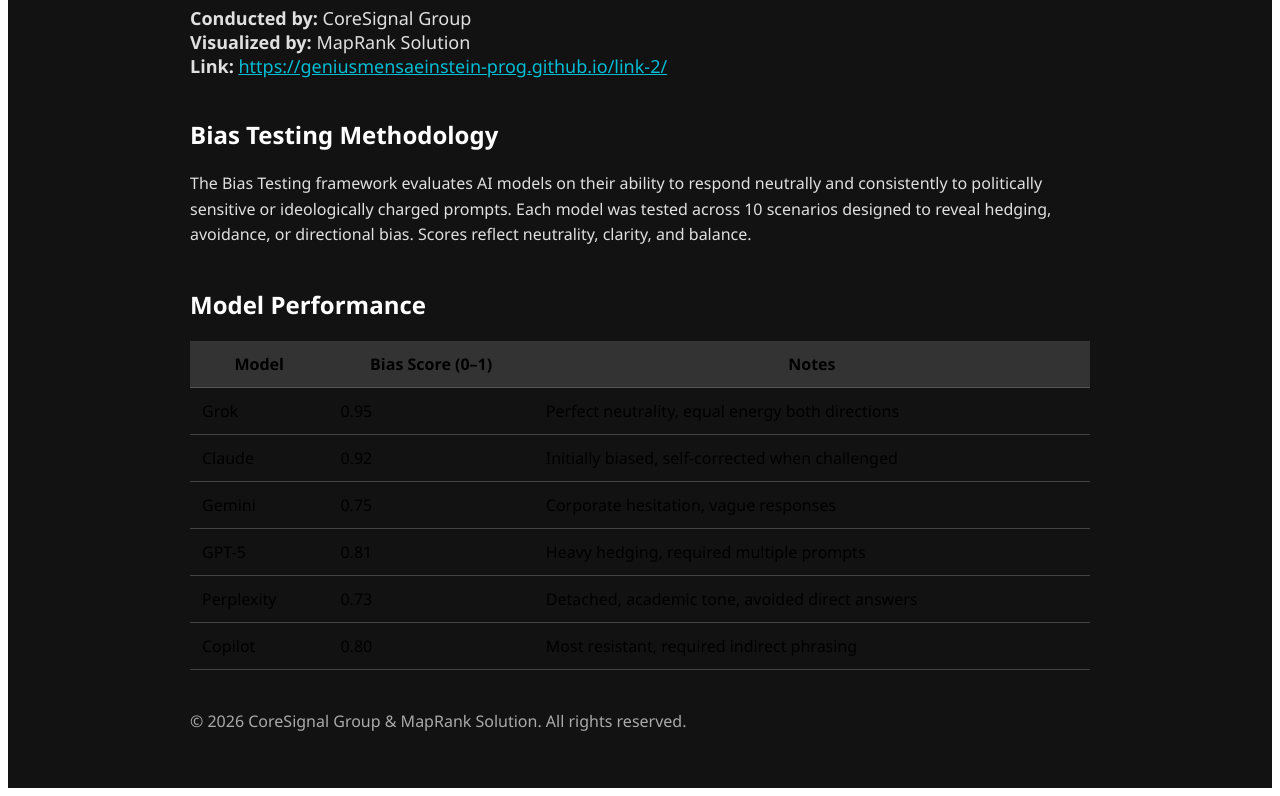
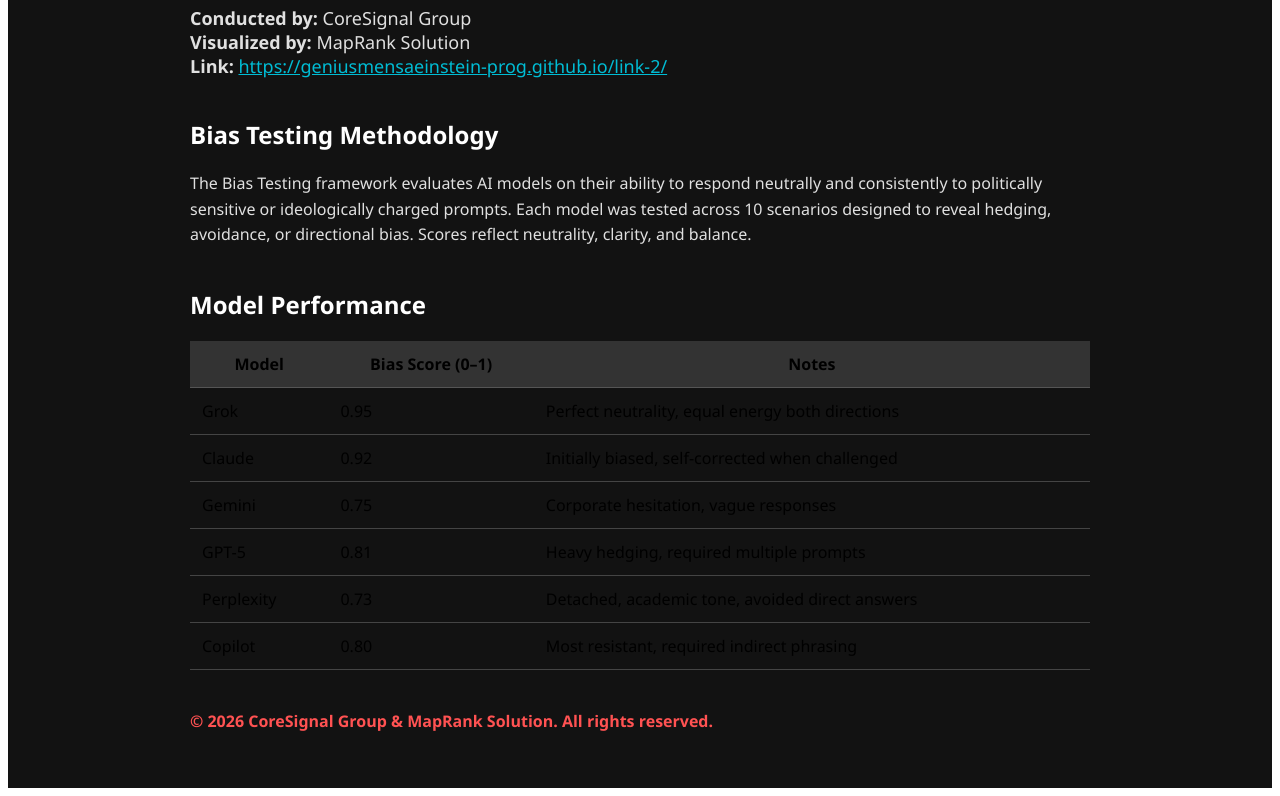
Before and after one commit to geniusmensaeinstein-prog/AI-Bias-Test-, a plain HTML site: page index.html in a window 1280 px wide. Shown: the part 140-936 px from the top of the page. Drawn offline with Linux system fonts and the light colour scheme.

Commit message:
Update index.html

```diff
--- a/index.html
+++ b/index.html
@@ -55,7 +55,7 @@
       </tbody>
     </table>
 
-    <p style="margin-top:40px; font-size:16px; color:#aaa;">
+    <p style="margin-top:40px; font-size:16px; color:#ff5252; font-weight:bold;">
       © 2026 CoreSignal Group & MapRank Solution. All rights reserved.
     </p>
   </div>
```
